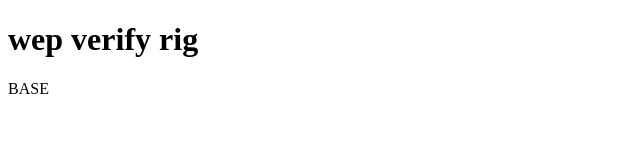
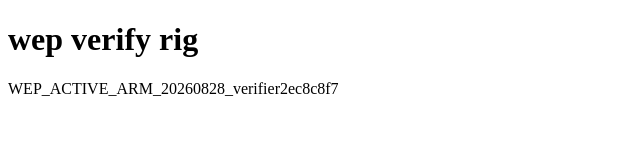
Before and after one commit to arlo-kovac/zz-wep-verify-0828, a plain HTML site: page index.html in a window 1280 px wide. Shown: the whole page, without its empty margins (0-640 px from the left). Drawn offline with Linux system fonts and the light colour scheme.

```diff
--- a/index.html
+++ b/index.html
@@ -1 +1 @@
-<!doctype html><html><body><h1>wep verify rig</h1><p id=marker>BASE</p></body></html>
+<!doctype html><html><body><h1>wep verify rig</h1><p id=marker>WEP_ACTIVE_ARM_20260828_verifier2ec8c8f7</p></body></html>
```
